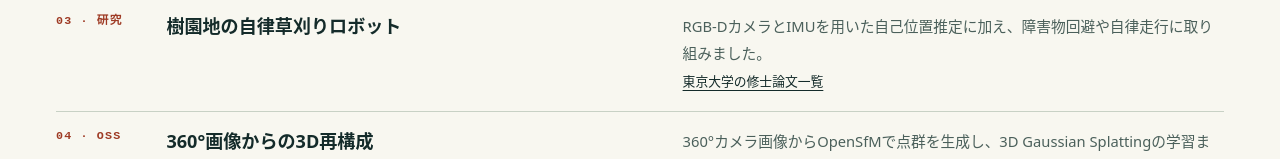
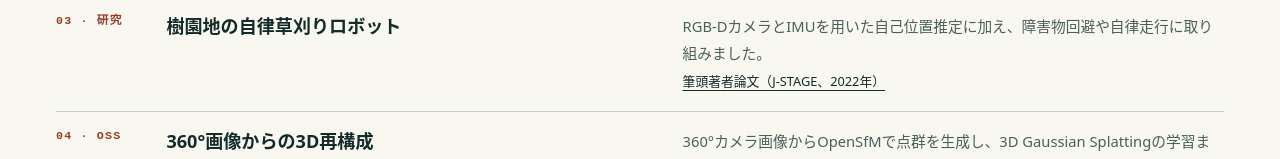
Before and after one commit to inuex35/inuex35.github.io, a plain HTML site: page index.html in a window 1280 px wide. Shown: the part 1098-1257 px from the top of the page. Drawn offline with Linux system fonts and the light colour scheme.

Commit message:
Link first-author orchard mower paper

```diff
--- a/index.html
+++ b/index.html
@@ -39,7 +39,7 @@
 </section>
 <section class="more" aria-labelledby="work"><p class="label">SELECTED WORK</p><h2 id="work">その他の実績</h2>
 <div class="grid"><article class="card"><p class="label">02 · 実務</p><h3>実車向け自己位置推定プラットフォーム</h3><div class="detail"><p>RTK-GNSS・IMU・車速を使う自己位置推定システムを開発。センサーの選定・評価、車両への取り付けとキャリブレーション、リアルタイム処理と後処理を担当しました。</p></div></article>
-<article class="card"><p class="label">03 · 研究</p><h3>樹園地の自律草刈りロボット</h3><div class="detail"><p>RGB-DカメラとIMUを用いた自己位置推定に加え、障害物回避や自律走行に取り組みました。</p><a href="https://www.bme.en.a.u-tokyo.ac.jp/Japanese/thesis/thesis03.html">東京大学の修士論文一覧</a></div></article>
+<article class="card"><p class="label">03 · 研究</p><h3>樹園地の自律草刈りロボット</h3><div class="detail"><p>RGB-DカメラとIMUを用いた自己位置推定に加え、障害物回避や自律走行に取り組みました。</p><a href="https://www.jstage.jst.go.jp/article/eaef/15/4/15_87/_article/-char/ja/">筆頭著者論文（J-STAGE、2022年）</a></div></article>
 <article class="card"><p class="label">04 · OSS</p><h3>360°画像からの3D再構成</h3><div class="detail"><p>360°カメラ画像からOpenSfMで点群を生成し、3D Gaussian Splattingの学習までつなげる処理を開発・公開しました。</p><a href="https://github.com/inuex35/360-gaussian-splatting">360-gaussian-splatting</a> <a href="https://github.com/inuex35/splat_one">関連: splat_one</a></div></article></div>
 </section></main>
 <footer><span>井上 航輔 · Robotics / Localization</span><a href="https://github.com/inuex35">GitHub</a></footer>
```
